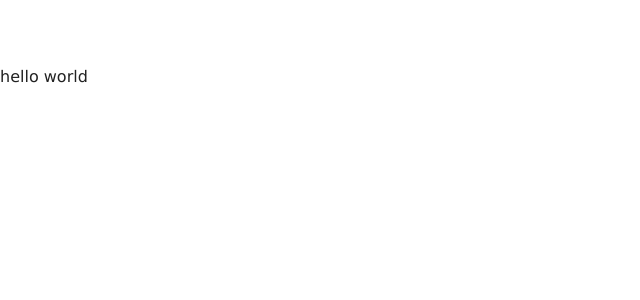
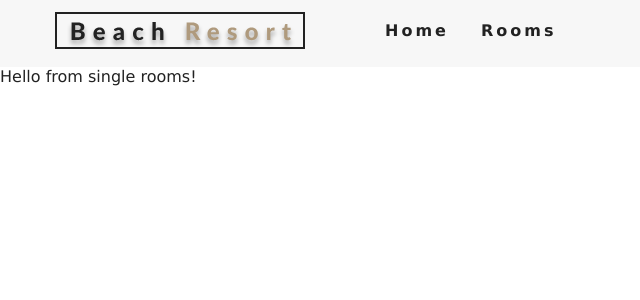
Before and after one commit to MarcusDLG/hotelresort, a React (Create React App) app: page /rooms/1 in a window 1280 px wide. Shown: the top 300 px of the page, without its empty margins (0-640 px from the left). Built offline with nearby package versions, Linux system fonts and the light colour scheme.

Commit message:
getting nav running!

```diff
--- a/src/App.css
+++ b/src/App.css
@@ -132,8 +132,8 @@
 }
 
 .nav-links {
-  height: 0;
-  overflow: hidden;
+  /* height: 0;
+  overflow: hidden; */
   transition: var(--mainTransition);
   list-style-type: none;
 }
@@ -182,7 +182,8 @@
 
 /* Hero */
 
-.defaultHero, .roomsHero {
+.defaultHero,
+.roomsHero {
   min-height: calc(100vh - 66px);
   background: url("./images/defaultBcg.jpeg") center/cover no-repeat;
   display: flex;
@@ -453,7 +454,8 @@
   margin: 2rem auto;
 }
 
-.desc, .info {
+.desc,
+.info {
   margin: 1rem 0;
 }
 
@@ -466,7 +468,8 @@
   line-height: 1.5;
 }
 
-.info h3, .info h6 {
+.info h3,
+.info h6 {
   text-transform: capitalize;
   letter-spacing: var(--mainSpacing);
 }
@@ -494,7 +497,9 @@
 }
 
 @media screen and (min-width: 992px) {
-  .single-room-images, .single-room-info, .room-extras {
+  .single-room-images,
+  .single-room-info,
+  .room-extras {
     width: 95vw;
     max-width: 1170px;
   }
--- a/src/App.js
+++ b/src/App.js
@@ -1,8 +1,24 @@
 import React from "react";
 import "./App.css";
+import Home from "./pages/Home";
+import Rooms from "./pages/Rooms";
+import SingleRoom from "./pages/SingleRoom";
+import Error from "./pages/Error";
+import Navbar from "./components/navbar";
+import { Route, Link, Switch } from "react-router-dom";
 
 function App() {
-  return <>hello world</>;
+  return (
+    <>
+      <Navbar />
+      <Switch>
+        <Route exact path="/" component={Home} />
+        <Route exact path="/rooms" component={Rooms} />
+        <Route exact path="/rooms/:roomStyle" component={SingleRoom} />
+        <Route component={Error} />
+      </Switch>
+    </>
+  );
 }
 
 export default App;
--- /dev/null
+++ b/src/components/Navbar.js
@@ -0,0 +1,43 @@
+import React, { Component } from "react";
+import logo from "../images/logo.svg";
+import { FaAlignRight } from "react-icons/fa";
+import { Link } from "react-router-dom";
+
+class Navbar extends Component {
+  state = { isOpen: false };
+  handleToggle = () => {
+    this.setState({ isOpen: !this.state.isOpen });
+  };
+  render() {
+    return (
+      <>
+        <nav className="navbar">
+          <section className="nav-center">
+            <section className="nav-header">
+              <Link to="/">
+                <img src={logo} alt="beach resort" />
+              </Link>
+              <button
+                type="button"
+                className="nav-btn"
+                onClick={this.handleToggle}
+              >
+                <FaAlignRight className="nav-icon" />
+              </button>
+            </section>
+            <ul className="nav-links show-nav">
+              <li>
+                <Link to="/">Home</Link>
+              </li>
+              <li>
+                <Link to="/rooms">Rooms</Link>
+              </li>
+            </ul>
+          </section>
+        </nav>
+      </>
+    );
+  }
+}
+
+export default Navbar;
--- /dev/null
+++ b/src/components/navbar.jsx
@@ -0,0 +1,35 @@
+import React, { Component, useState } from "react";
+import logo from "../images/logo.svg";
+import { FaAlignRight } from "react-icons/fa";
+import { Link } from "react-router-dom";
+
+const navbar = () => {
+  let state = { isOpen: false };
+  const handleToggle = () => {
+    this.setState({ isOpen: !this.state.isOpen });
+  };
+  return (
+    <nav className="navbar">
+      <section className="nav-center">
+        <section className="nav-header">
+          <Link to="/">
+            <img src={logo} alt="beach resort" />
+          </Link>
+          <button type="button" className="nav-btn" onClick={handleToggle}>
+            <FaAlignRight className="nav-icon" />
+          </button>
+        </section>
+        <ul className="nav-links show-nav">
+          <li>
+            <Link to="/">Home</Link>
+          </li>
+          <li>
+            <Link to="/rooms">Rooms</Link>
+          </li>
+        </ul>
+      </section>
+    </nav>
+  );
+};
+
+export default navbar;
--- a/src/index.js
+++ b/src/index.js
@@ -3,11 +3,14 @@
 // import './index.css';
 import App from "./App";
 import * as serviceWorker from "./serviceWorker";
+import { BrowserRouter as Router } from "react-router-dom";
 
 ReactDOM.render(
-  <React.StrictMode>
-    <App />
-  </React.StrictMode>,
+  <Router>
+    <React.StrictMode>
+      <App />
+    </React.StrictMode>
+  </Router>,
   document.getElementById("root")
 );
 
```
